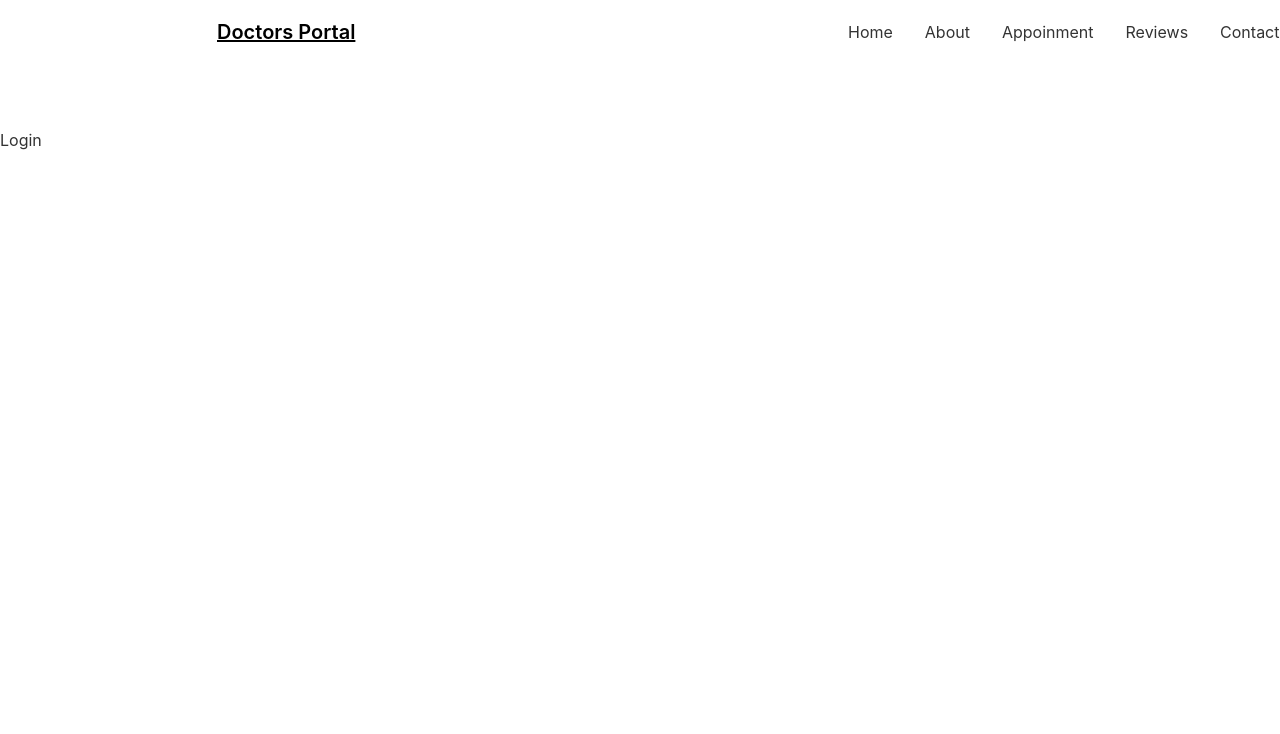
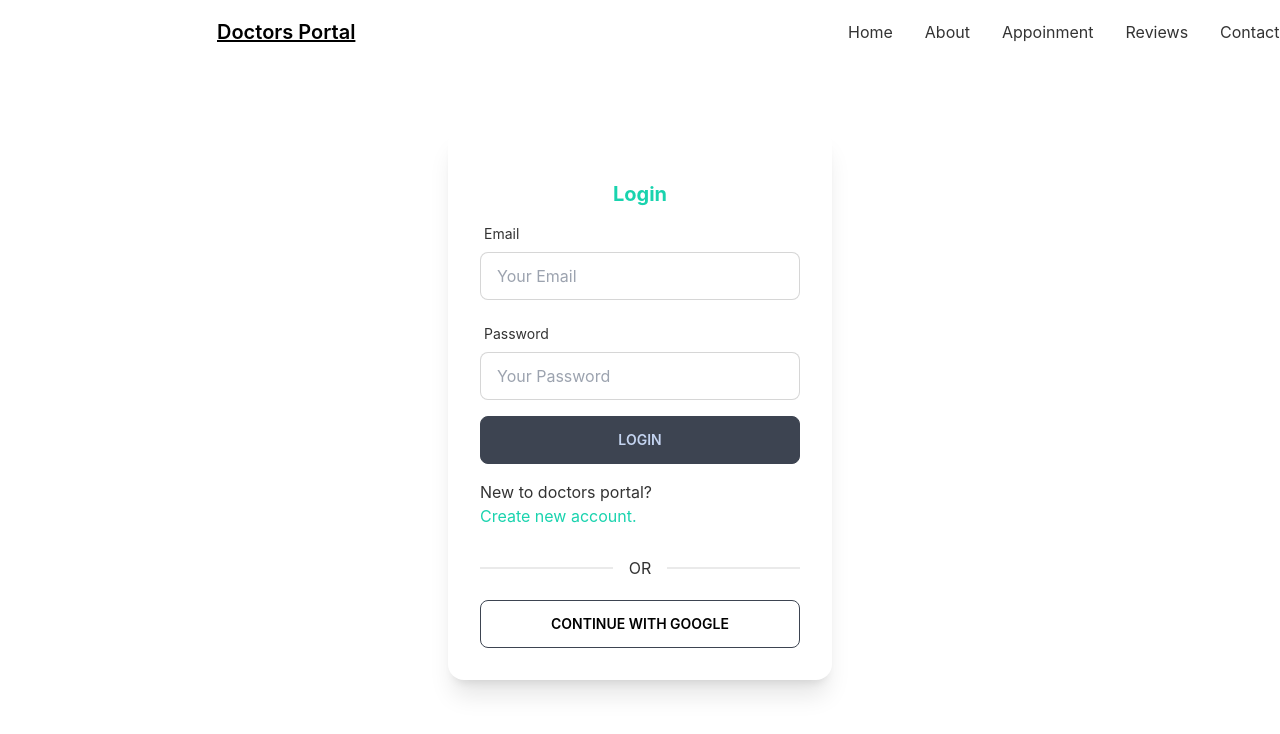
Before and after one commit to shah-rubel/doctors-portal-client, a React (Create React App) app: page /login in a window 1280 px wide. Shown: the top 734 px of the page. Built offline with nearby package versions, Linux system fonts and the light colour scheme; no server answers.

Commit message:
login form with validation added

```diff
--- a/package.json
+++ b/package.json
@@ -8,9 +8,12 @@
     "@testing-library/user-event": "^13.5.0",
     "daisyui": "^2.18.0",
     "date-fns": "^2.28.0",
+    "firebase": "^9.9.0",
     "react": "^18.2.0",
     "react-day-picker": "^8.0.7",
     "react-dom": "^18.2.0",
+    "react-firebase-hooks": "^5.0.3",
+    "react-hook-form": "^7.33.1",
     "react-router-dom": "^6.3.0",
     "react-scripts": "5.0.1",
     "web-vitals": "^2.1.4"
--- a/src/App.js
+++ b/src/App.js
@@ -5,6 +5,7 @@ import About from './Pages/About/About';
 import Contact from './Pages/Contact/Contact';
 import Home from './Pages/Home/Home';
 import Login from './Pages/Login/Login';
+import Register from './Pages/Login/Register';
 import MakeAppoinment from './Pages/MakeAppoinment/MakeAppoinment';
 import Reviews from './Pages/Reviews/Reviews';
 import Navbar from './Pages/Shared/Navbar';
@@ -21,6 +22,7 @@ function App() {
         <Route path='/reviews' element={<Reviews></Reviews>}></Route>
         <Route path='/contact' element={<Contact></Contact>}></Route>
         <Route path='/login' element={<Login></Login>}></Route>
+        <Route path='/register' element={<Register></Register>}></Route>
       </Routes>
     </div>
   );
--- a/src/Pages/Login/Login.js
+++ b/src/Pages/Login/Login.js
@@ -1,9 +1,113 @@
 import React from 'react';
+import { useNavigate } from "react-router-dom";
+import auth from '../../firebase.config';
+import { useSignInWithEmailAndPassword } from 'react-firebase-hooks/auth';
+import { useSignInWithGoogle } from 'react-firebase-hooks/auth';
+import { useForm } from "react-hook-form";
 
 const Login = () => {
+    const { register, formState: { errors }, handleSubmit } = useForm();
+    const onSubmit = (data) => console.log(data);
+    const navigate = useNavigate();
+    const handleRegisterBtn = () => {
+        navigate('/register');
+    }
+    const [
+        signInWithGoogle,
+        user,
+        loading,
+        error
+    ] = useSignInWithGoogle(auth);
+    const [
+        signInWithEmailAndPassword,
+        user1,
+        loading1,
+        error1,
+    ] = useSignInWithEmailAndPassword(auth);
+
+    const handleGoogleSignin = () => {
+        signInWithGoogle();
+    }
+    const handleEmailPasswordSignin = event => {
+        event.preventDefault();
+        const email = event.target.email.value;
+        const password = event.target.password.value;
+        signInWithEmailAndPassword(email, password)
+        console.log(email, password);
+        event.target.reset();
+    }
+    if (user || user1) {
+        console.log(user);
+    }
     return (
-        <div>
-            <h2>Login</h2>
+        <div class="card w-96 bg-base-100 shadow-xl mx-auto">
+            <div class="card-body">
+                <h2 class="text-center text-xl text-secondary mt-5 font-bold">Login</h2>
+                <form onSubmit={handleSubmit(onSubmit)}>
+                    <div class="form-control w-full max-w-xs">
+                        <label class="label">
+                            <span class="label-text">Email</span>
+
+                        </label>
+                        <input
+                            type="email"
+                            placeholder="Your Email"
+                            class="input input-bordered w-full max-w-xs"
+                            {...register("email", {
+                                required: {
+                                    value: true,
+                                    message: 'Please type email.'
+                                },
+                                pattern: {
+                                    value: /[a-z0-9]+@[a-z]+\.[a-z]{2,3}/,
+                                    message: 'Please provide valid email'
+                                }
+                            })}
+                        />
+                        <label class="label">
+                            {errors.email?.type === 'required' && <span class="label-text-alt text-red-500">{errors.email.message}</span>}
+                            {errors.email?.type === 'pattern' && <span class="label-text-alt text-red-500">{errors.email.message}</span>}
+                        </label>
+                        <label class="label">
+                            <span class="label-text">Password</span>
+                        </label>
+                        <input
+                            type="password"
+                            placeholder="Your Password"
+                            class="input input-bordered w-full max-w-xs"
+                            {...register("password", {
+                                required: {
+                                    value: true,
+                                    message: 'Please type Password.'
+                                },
+                                pattern: {
+                                    value: /^[A-Za-z]+$/,
+                                    message: 'Please provide valid password'
+                                }
+                            })}
+                        />
+                        <label class="label">
+                            {errors.password?.type === 'required' && <span class="label-text-alt text-red-500">{errors.password.message}</span>}
+                            {errors.password?.type === 'pattern' && <span class="label-text-alt text-red-500">{errors.password.message}</span>}
+                        </label>
+                    </div>
+
+
+                    <input className='w-full max-w-xs btn' value="Login" type="submit" />
+                </form>
+
+
+
+                <p className='my-2'>New to doctors portal? <span><button onClick={handleRegisterBtn} className='text-secondary' >Create new account.</button></span> </p>
+                <div class="flex flex-col w-full border-opacity-50">
+
+                    <div class="divider">OR</div>
+
+                </div>
+                <button
+                    onClick={handleGoogleSignin}
+                    className='border hover:btn-secondary hover:text-white btn bg-white text-black '>Continue with google</button>
+            </div>
         </div>
     );
 };
--- /dev/null
+++ b/src/Pages/Login/Register.js
@@ -0,0 +1,13 @@
+import React from 'react';
+
+
+const Register = () => {
+
+    return (
+        <div>
+
+        </div>
+    );
+};
+
+export default Register;
--- a/src/Pages/MakeAppoinment/AvailableAppointment.js
+++ b/src/Pages/MakeAppoinment/AvailableAppointment.js
@@ -1,12 +1,14 @@
 import { format } from 'date-fns';
 import React, { useEffect, useState } from 'react';
+import BookAppoinment from './BookAppoinment';
 import Service from './Service';
 import ServiceSlots from './ServiceSlots';
 
 const AvailableAppointment = ({ date }) => {
     const [services, setServices] = useState([]);
+    const [treatment,setTreatment] = useState(null);
     useEffect(() => {
-        fetch('services.json')
+        fetch('http://localhost:5000/service')
             .then(res => res.json())
             .then(data => setServices(data))
     }, [])
@@ -24,9 +26,14 @@ const AvailableAppointment = ({ date }) => {
             <h2 className='text-center text-xl text-secondary mt-24'>Available Slots on {format(date, 'PP')}</h2>
             <div className='w-3/4 mt-14 grid grid-cols-1 md:grid-cols-2 lg:grid-cols-3 gap-5 mx-auto'>
                    {
-                    services.map(slot=><ServiceSlots key={slot._id} slot={slot}></ServiceSlots>)
+                    services.map(slot=><ServiceSlots setTreatment={setTreatment} key={slot._id} slot={slot}></ServiceSlots>)
                    }
             </div>
+            {treatment && <BookAppoinment
+             date={date}
+             treatment={treatment}
+             setTreatment={setTreatment}
+             ></BookAppoinment>}
         </div>
 
     );
--- /dev/null
+++ b/src/Pages/MakeAppoinment/BookAppoinment.js
@@ -0,0 +1,38 @@
+import { format } from 'date-fns';
+import React from 'react';
+
+const BookAppoinment = ({ treatment, date,setTreatment }) => {
+    const { name, slots, _id } = treatment;
+    const handleSubmit = event =>{
+        event.preventDefault();
+        const slot = event.target.slot.value;
+        console.log(_id,name,slot);
+        setTreatment(null);
+    }
+    return (
+        <div>
+            <input type="checkbox" id="booking-modal" class="modal-toggle" />
+            <div class="modal modal-bottom sm:modal-middle">
+
+                <div class="modal-box">
+                    <label htmlFor="booking-modal" class="btn btn-sm btn-circle absolute right-2 top-2">✕</label>
+                    <h3 class="font-bold text-lg">{name}</h3>
+                    <form onSubmit={handleSubmit} className='grid grid-cols-1 gap-2 justify-items-center mt-4'>
+                        <input type="text" readonly value={format(date, 'PP')} class="input input-bordered w-full max-w-xs" />
+                        <select name='slot' class="select  select-bordered w-full max-w-xs">
+                            {slots.map(slot => <option  value={slot}>{slot}</option>)}
+
+                        </select>
+                        <input type="text" name='name' placeholder="Your Name" class="input input-bordered w-full max-w-xs" />
+                        <input type="email" name='email' placeholder="Your Email" class="input input-bordered w-full max-w-xs" />
+                        <input type="tel" name='phone' placeholder="Your Phone" class="input input-bordered w-full max-w-xs" />
+                        <input type="submit" value="Confirm Appoinment" class="btn btn-secondary text-white w-full max-w-xs" />
+                    </form>
+
+                </div>
+            </div>
+        </div>
+    );
+};
+
+export default BookAppoinment;
--- a/src/Pages/MakeAppoinment/Service.js
+++ b/src/Pages/MakeAppoinment/Service.js
@@ -2,7 +2,7 @@ import React from 'react';
 import {Link} from 'react-router-dom';
 
 const Service = ({service}) => {
-    const {name,slots}=service;
+    const {name}=service;
     return (
         <div>
             <div class="card w-96 bg-base-100 shadow-xl">
--- a/src/Pages/MakeAppoinment/ServiceSlots.js
+++ b/src/Pages/MakeAppoinment/ServiceSlots.js
@@ -1,15 +1,16 @@
 import React from 'react';
 
-const ServiceSlots = ({slot}) => {
-    const{name,slots}=slot;
+const ServiceSlots = ({ slot, setTreatment }) => {
+    const { name, slots } = slot;
     return (
         <div class="card w-96 bg-base-100 shadow-xl">
             <div class="card-body">
                 <h2 class="text-xl text-center text-secondary">{name}</h2>
-                {slots.length>0 ? <span className='text-center'>{slots[0]}</span> : <span className='text-red-500 text-center'>Please try another date.</span>}
-                <p className='text-center'>{slots.length} {slots.length>1 ? <span>slots</span>:<span>slot</span>} available</p>
+                {slots.length > 0 ? <span className='text-center'>{slots[0]}</span> : <span className='text-red-500 text-center'>Please try another date.</span>}
+                <p className='text-center'>{slots.length} {slots.length > 1 ? <span>slots</span> : <span>slot</span>} available</p>
                 <div class="card-actions justify-center">
-                    <button disabled={slots.length===0} class="btn bg-gradient-to-r from-secondary to-primary text-white border-none">Book Appoinment</button>
+
+                    <label onClick={() => setTreatment(slot)} disabled={slots.length === 0} htmlFor="booking-modal" class="btn bg-gradient-to-r from-secondary to-primary text-white border-none">Book Appoinment</label>
                 </div>
             </div>
         </div>
```
Also changed, not shown: src/firebase.config.js (added, +20 -0 lines), 1 other file (tests, documents, lock files or other folders).
